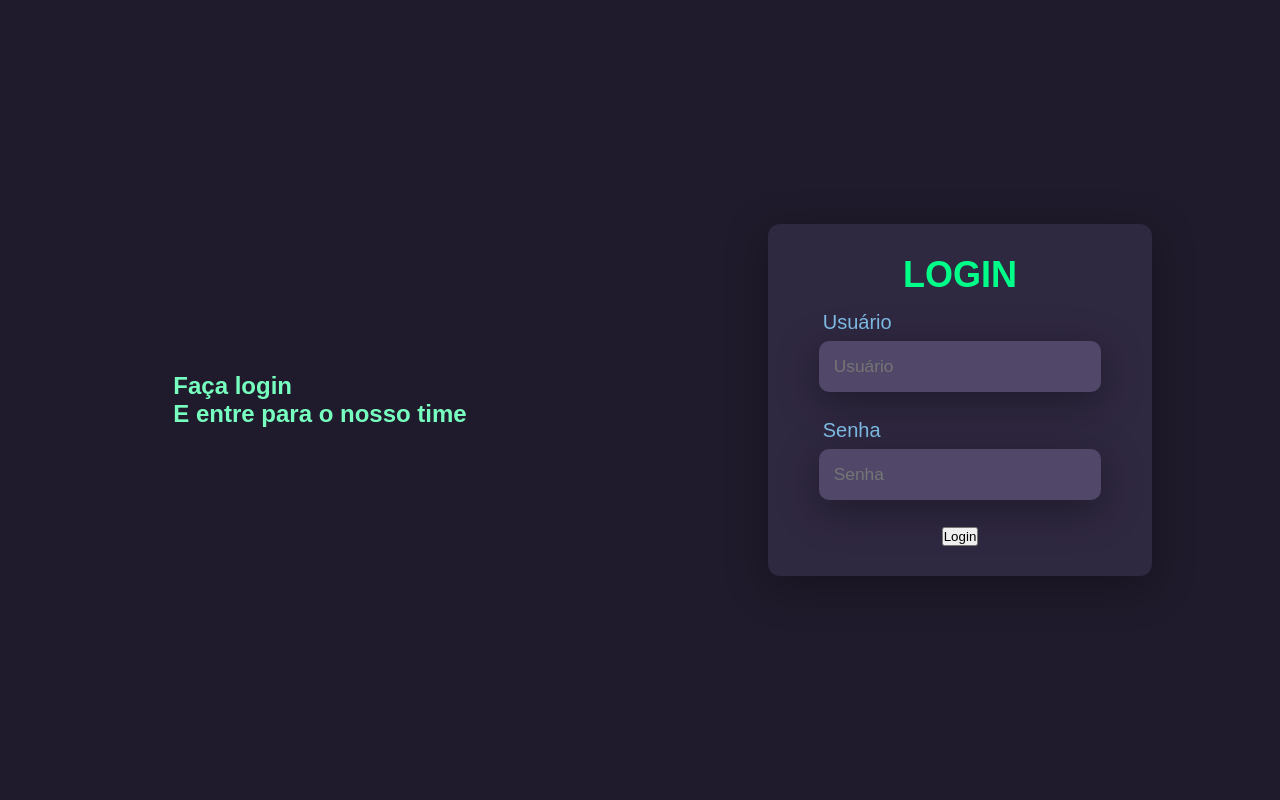
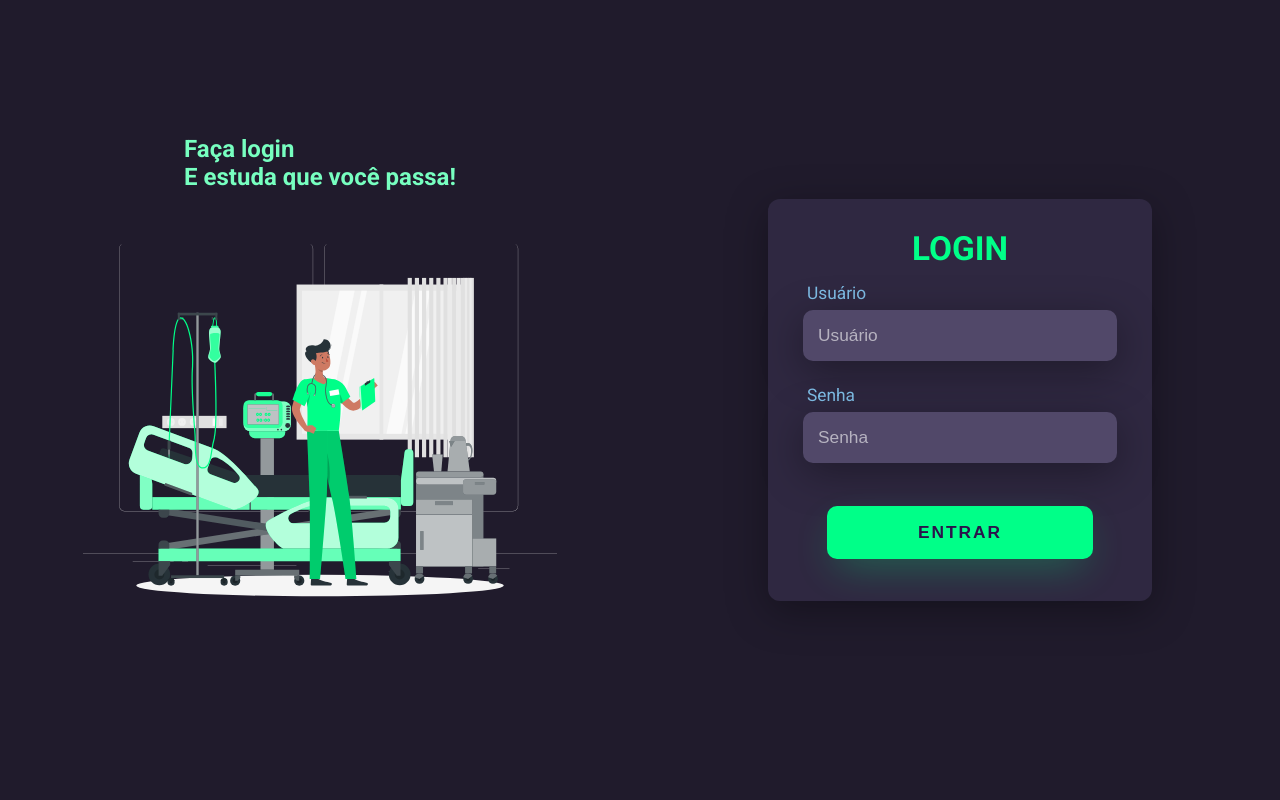
Before and after one commit to Jreng7/projects, a PHP site: page / in a window 1280 px wide. Run offline with PHP 8.4, Linux system fonts and the light colour scheme.

Commit message:
Login 02 concluido

```diff
--- a/login_theme2/css/style.css
+++ b/login_theme2/css/style.css
@@ -1,3 +1,5 @@
+@import url('https://fonts.googleapis.com/css2?family=Roboto:wght@400;700&display=swap');
+
 * {
   margin: 0;
   padding: 0;
@@ -5,7 +7,7 @@
 }
 
 html {
-  font-family: Arial, Helvetica, sans-serif;
+  font-family: 'Roboto', sans-serif;
 }
 
 main {
@@ -24,6 +26,10 @@ main {
   justify-content: center;
   align-items: center;
   flex-direction: column;
+}
+
+.imagem {
+  width: 37vw;
 }
 
 .section-left > h1 {
@@ -52,14 +58,14 @@ form {
 
 form > h2 {
   color: #00ff88;
-  font-size: 27pt;
+  font-size: 25pt;
   font-weight: 800;
   margin: 0;
   margin-bottom: 15px;
 }
 
 .textfield {
-  width: 90%;
+  width: 100%;
   display: flex;
   flex-direction: column;
 }
@@ -67,7 +73,7 @@ form > h2 {
 .textfield > input {
   width: 100%;
   border: none;
-  margin-bottom: 27px;
+  margin-bottom: 24px;
   border-radius: 10px;
   padding: 15px;
   background-color: #514869;
@@ -81,5 +87,28 @@ form > h2 {
   color: #8bd3ffde;
   margin-bottom: 7px;
   padding-left: 4px;
-  font-size: 15pt;
+  font-size: 13pt;
 }
+
+.textfield > input::placeholder {
+  color: #ffffff94;
+  font-size: 13pt;
+}
+
+.btn {
+  width: 85%;
+  padding: 16px 0;
+  margin-top: 19px;
+  margin-bottom: 12px;
+  border-radius: 10px;
+  border: none;
+  outline: none;
+  cursor: pointer;
+  text-transform: uppercase;
+  font-weight: 800;
+  font-size: 13pt;
+  letter-spacing: 2px;
+  color: #2b134b;
+  background: #00ff88;
+  box-shadow: 0px 15px 40px -10px #00ff8052;
+}
--- a/login_theme2/index.html
+++ b/login_theme2/index.html
@@ -11,8 +11,8 @@
   <main>
 
     <section class="section-left">
-      <h1>Faça login <br>E entre para o nosso time</h1>
-      <img src="" alt="">
+      <h1>Faça login <br>E estuda que você passa!</h1>
+      <img src="assets/medico.svg" alt="medico" class="imagem">
     </section>
 
     <aside class="aside-right">
@@ -25,7 +25,7 @@
             <label>Senha</label>
             <input type="password" nama="senha" placeholder="Senha">
           </div>
-        <button>Login</button>
+        <button class="btn">Entrar</button>
       </form>
     </aside>
 
```
Also changed, not shown: login_theme2/assets/medico.svg (added).
